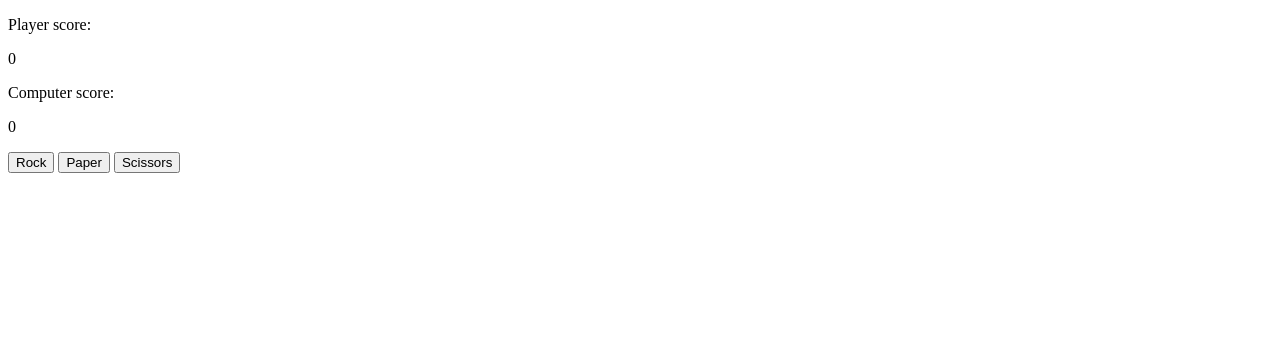
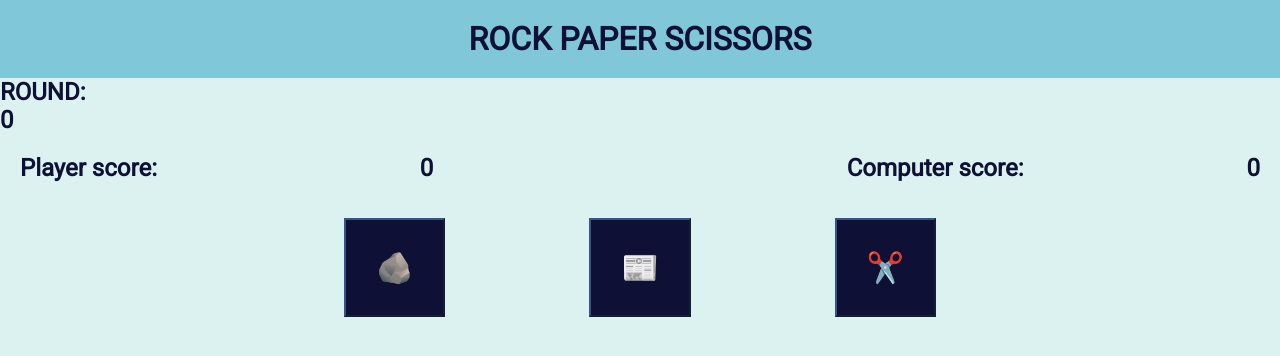
Before and after one commit to Tevzi26/Rock-Paper-Scissors, a plain HTML site: page index.html in a window 1280 px wide. Drawn offline with Linux system fonts and the light colour scheme.

Commit message:
final commit

```diff
--- a/index.html
+++ b/index.html
@@ -7,19 +7,30 @@
   <link rel="stylesheet" href="style.css">
 </head>
 <body>
-  <div>
-    <p>Player score:</p>
-    <p id="ps">0</p>
-    <p>Computer score:</p>
-    <p id="cs">0</p>
+  <div class="nav">
+    <h1>ROCK PAPER SCISSORS</h1>
+  </div>
+  <div class="round">
+    <h2>ROUND:</h2>
+    <h2>0</h2>
+  </div>
+  <div class="score">
+    <div class="player">
+      <h2>Player score:</h2>
+      <h2 id="ps">0</h2>
+    </div>
+    <div>
+      <h2 id="result"></h2>
+    </div>
+    <div class="computer">
+      <h2>Computer score:</h2>
+      <h2 id="cs">0</h2>
+    </div>
   </div>
    <div class="buttons">
-    <button id="rock">Rock</button>
-    <button id="paper">Paper</button>
-    <button id="scissors">Scissors</button>
-   </div>
-   <div>
-    <p id="result"></p>
+    <div class="button"><button id="rock">🪨</button></div>
+    <div class="button"><button id="paper">📰</button></div>
+    <div class="button"><button id="scissors">✂️</button></div>
    </div>
    <script src="main.js"></script>
 </body>
--- a/main.js
+++ b/main.js
@@ -39,6 +39,7 @@ function playRound(playerSelection, computerSelection) {
 
 };
 
+let round = 0;
 let playerS = 0;
 let computerS = 0;
 
--- a/style.css
+++ b/style.css
@@ -0,0 +1,67 @@
+@import url('https://fonts.googleapis.com/css2?family=Roboto&display=swap');
+
+* {
+    background-color: #DCF2F1;
+    color: #0F1035;
+    font-family: 'Roboto', sans-serif;
+    margin: 0;
+    padding: 0;
+    box-sizing: border-box;
+}
+
+.nav {
+    background-color: #7FC7D9;
+    padding: 20px 0;
+    display: flex;
+    justify-content: center;
+    align-items: center;
+}
+
+.nav h1 {
+    background-color: #7FC7D9;
+}
+
+.score {
+    padding: 20px;
+    display: flex;
+    justify-content: center;
+    align-items: center;
+}
+
+.score div {
+    flex: 1;
+    display: flex;
+    justify-content: space-between;
+}
+
+.buttons {
+    padding:16px;
+    margin-left:20%;
+    margin-right: 20%;
+    display:flex;
+}
+
+.button {
+    flex:1;
+    display: flex;
+    justify-content: center;
+    align-items: center;
+}
+
+button {
+    background-color: #0F1035;
+    padding: 30px;
+    font-size: 30px;
+    border-width: 2px;
+    border-color: #365486;
+}
+
+#result {
+    margin-left: auto;
+    margin-right: auto;
+}
+
+.round {
+    margin-left: auto;
+    margin-right: auto;
+}
```
